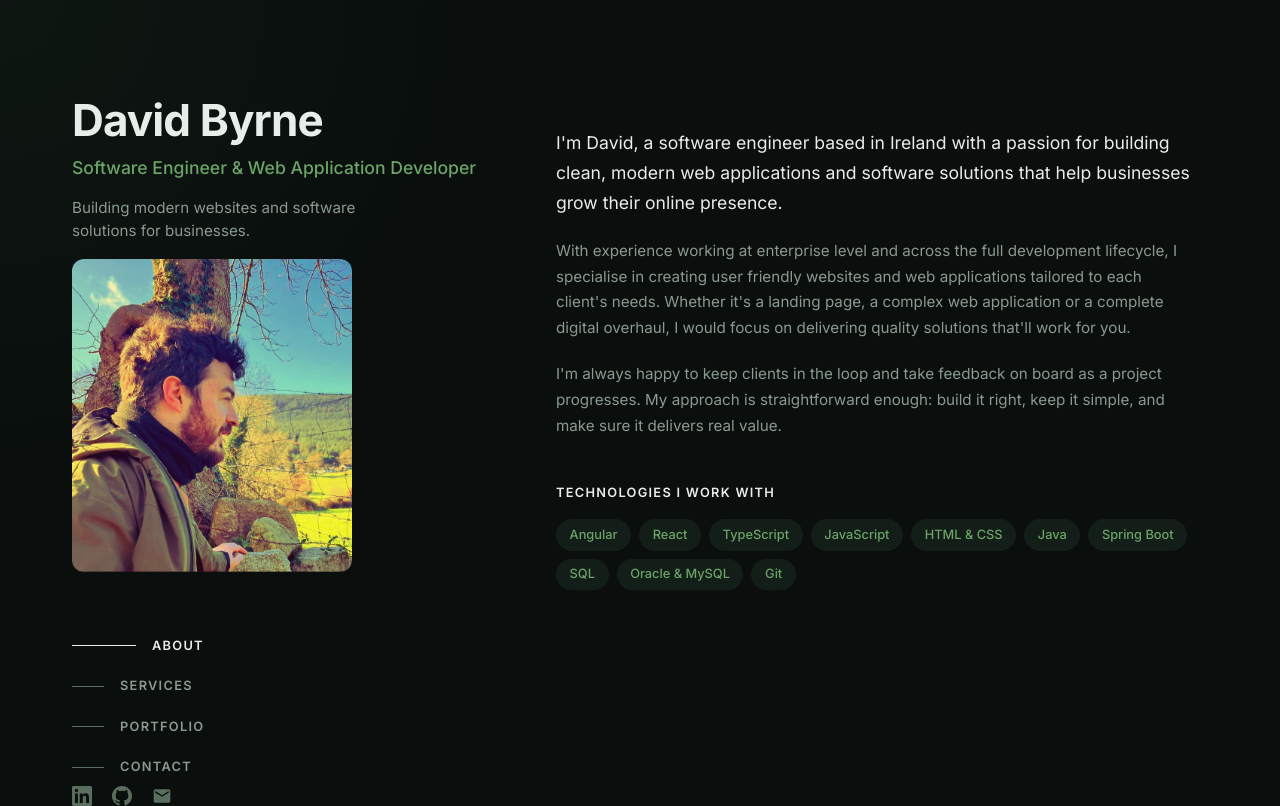
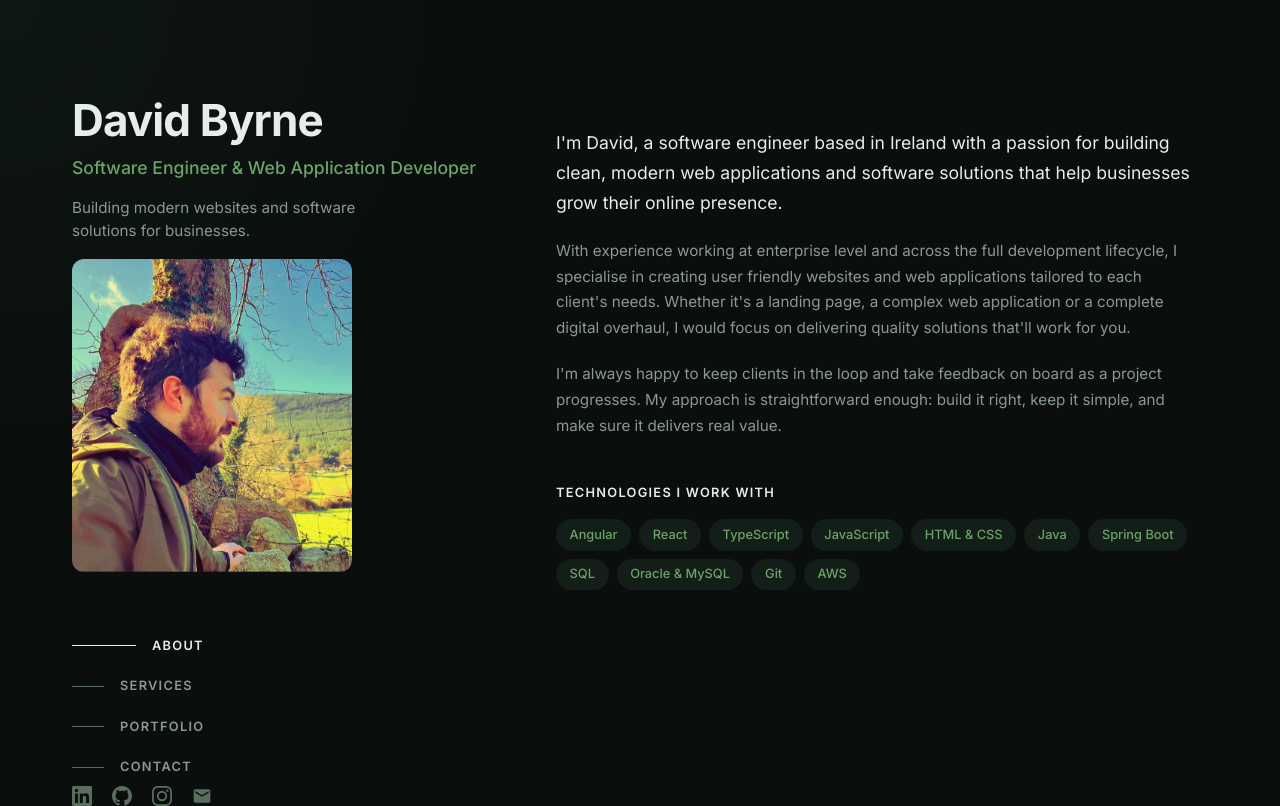
Before and after one commit to OldByrne/davidbyrnesoftware, an Angular app: page /about in a window 1280 px wide. Built offline with nearby package versions, Linux system fonts and the light colour scheme.

Commit message:
added social media link. changed tech list. removed some button styling and footer removal for mobile. tests reflected.

```diff
--- a/src/app/components/sidebar/sidebar.component.html
+++ b/src/app/components/sidebar/sidebar.component.html
@@ -41,6 +41,11 @@
         <path d="M12 0C5.374 0 0 5.373 0 12c0 5.302 3.438 9.8 8.207 11.387.599.111.793-.261.793-.577v-2.234c-3.338.726-4.033-1.416-4.033-1.416-.546-1.387-1.333-1.756-1.333-1.756-1.089-.745.083-.729.083-.729 1.205.084 1.839 1.237 1.839 1.237 1.07 1.834 2.807 1.304 3.492.997.107-.775.418-1.305.762-1.604-2.665-.305-5.467-1.334-5.467-5.931 0-1.311.469-2.381 1.236-3.221-.124-.303-.535-1.524.117-3.176 0 0 1.008-.322 3.301 1.23A11.509 11.509 0 0112 5.803c1.02.005 2.047.138 3.006.404 2.291-1.552 3.297-1.23 3.297-1.23.653 1.653.242 2.874.118 3.176.77.84 1.235 1.911 1.235 3.221 0 4.609-2.807 5.624-5.479 5.921.43.372.823 1.102.823 2.222v3.293c0 .319.192.694.801.576C20.566 21.797 24 17.3 24 12c0-6.627-5.373-12-12-12z"/>
       </svg>
     </a>
+    <a href="https://www.instagram.com/davidbyrnedev/" target="_blank" rel="noopener noreferrer" aria-label="Instagram">
+      <svg xmlns="http://www.w3.org/2000/svg" width="20" height="20" viewBox="0 0 24 24" fill="currentColor">
+        <path d="M12 2.163c3.204 0 3.584.012 4.85.07 3.252.148 4.771 1.691 4.919 4.919.058 1.265.069 1.645.069 4.849 0 3.205-.012 3.584-.069 4.849-.149 3.225-1.664 4.771-4.919 4.919-1.266.058-1.644.07-4.85.07-3.204 0-3.584-.012-4.849-.07-3.26-.149-4.771-1.699-4.919-4.92-.058-1.265-.07-1.644-.07-4.849 0-3.204.013-3.583.07-4.849.149-3.227 1.664-4.771 4.919-4.919 1.266-.057 1.645-.069 4.849-.069zM12 0C8.741 0 8.333.014 7.053.072 2.695.272.273 2.69.073 7.052.014 8.333 0 8.741 0 12c0 3.259.014 3.668.072 4.948.2 4.358 2.618 6.78 6.98 6.98C8.333 23.986 8.741 24 12 24c3.259 0 3.668-.014 4.948-.072 4.354-.2 6.782-2.618 6.979-6.98.059-1.28.073-1.689.073-4.948 0-3.259-.014-3.667-.072-4.947-.196-4.354-2.617-6.78-6.979-6.98C15.668.014 15.259 0 12 0zm0 5.838a6.162 6.162 0 100 12.324 6.162 6.162 0 000-12.324zM12 16a4 4 0 110-8 4 4 0 010 8zm6.406-11.845a1.44 1.44 0 100 2.881 1.44 1.44 0 000-2.881z"/>
+      </svg>
+    </a>
     <a href="mailto:david@davidbyrnesoftware.ie" aria-label="Email">
       <svg xmlns="http://www.w3.org/2000/svg" width="20" height="20" viewBox="0 0 24 24" fill="currentColor">
         <path d="M20 4H4c-1.1 0-1.99.9-1.99 2L2 18c0 1.1.9 2 2 2h16c1.1 0 2-.9 2-2V6c0-1.1-.9-2-2-2zm0 4l-8 5-8-5V6l8 5 8-5v2z"/>
--- a/src/app/pages/about/about.component.html
+++ b/src/app/pages/about/about.component.html
@@ -36,6 +36,7 @@
         <span class="tag">SQL</span>
         <span class="tag">Oracle &amp; MySQL</span>
         <span class="tag">Git</span>
+        <span class="tag">AWS</span>
       </div>
     </div>
   </div>
--- a/src/app/pages/contact/contact.component.scss
+++ b/src/app/pages/contact/contact.component.scss
@@ -51,6 +51,7 @@
 
 .contact-info {
   flex: 1;
+  min-width: 0;
 
   h3 {
     font-size: 1rem;
@@ -69,6 +70,16 @@
   color: var(--text-muted);
   transition: color 0.2s ease;
   flex-shrink: 0;
+}
+
+@media (max-width: 768px) {
+  .contact-arrow {
+    display: none;
+  }
+
+  .contact-footer {
+    display: none;
+  }
 }
 
 .contact-footer {
```
Also changed, not shown: 1 other file (tests, documents, lock files or other folders).
